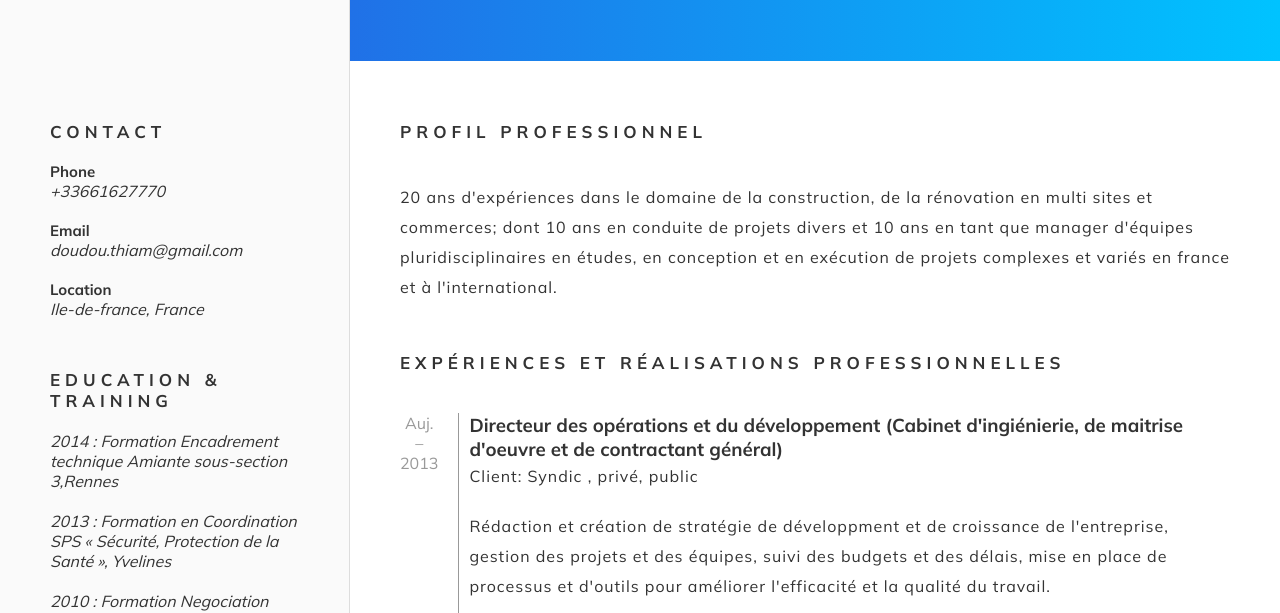
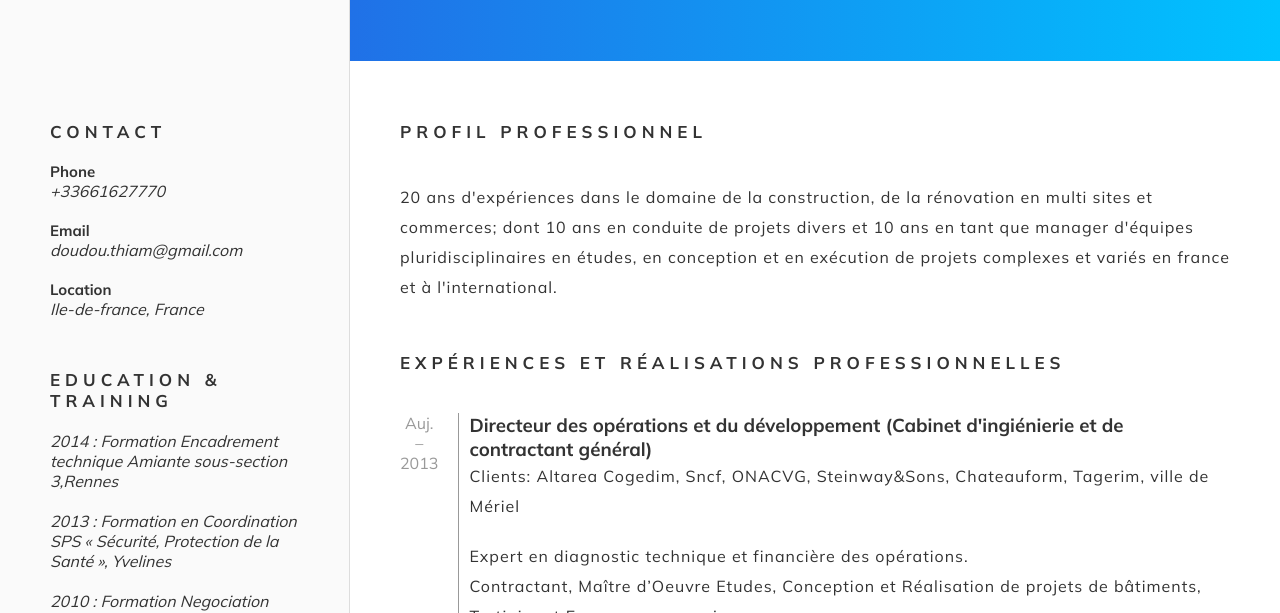
Before and after one commit to OumarDiagne/CV-Doudou, a website: page index.html in a window 1280 px wide. Shown: the part 339-952 px from the top of the page. Drawn offline with Linux system fonts and the light colour scheme.

Commit message:
exp2 2 ajoutés

```diff
--- a/index.html
+++ b/index.html
@@ -271,14 +271,17 @@
           <div class="content">
             <h3>
               Directeur des opérations et du développement (Cabinet
-              d'ingiénierie, de maitrise d'oeuvre et de contractant général)
+              d'ingiénierie et de contractant général)
             </h3>
-            <p class="text-hint mb-2">Client: Syndic , privé, public</p>
+            <p class="text-hint mb-2">
+              Clients: Altarea Cogedim, Sncf, ONACVG, Steinway&Sons,
+              Chateauform, Tagerim, ville de Mériel
+            </p>
             <p>
-              Rédaction et création de stratégie de développment et de
-              croissance de l'entreprise, gestion des projets et des équipes,
-              suivi des budgets et des délais, mise en place de processus et
-              d'outils pour améliorer l'efficacité et la qualité du travail.
+              Expert en diagnostic technique et financière des opérations.
+              <br />Contractant, Maître d’Oeuvre Etudes, Conception et
+              Réalisation de projets de bâtiments, Tertiaire et Espaces
+              commerciaux.
             </p>
             <ul>
               <li>Audit, Diagnostic, Enveloppe et Bati.</li>
```
